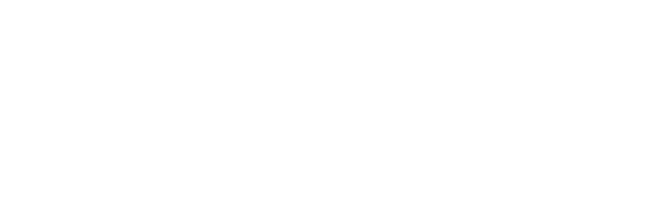
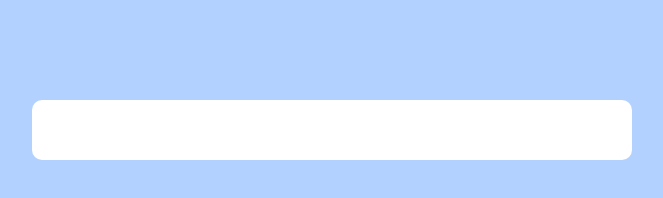
Before and after one commit to sabirklmn/Javascrpit_Quiz, a plain HTML site: page index.html in a window 1280 px wide. Shown: the whole page, without its empty margins (308-971 px from the left). Drawn offline with Linux system fonts and the light colour scheme.

Commit message:
adding app styles and div element

```diff
--- a/index.html
+++ b/index.html
@@ -2,10 +2,14 @@
 <html lang="en">
 <head>
     <meta charset="UTF-8">
-    <meta name="viewport" content="width=device-width, initial-scale=1.0">
+    <link rel="stylesheet" href="style.css">
+
     <title>Quiz App</title>
 </head>
 <body>
+    <div class="app">
+
+    </div>
 
 </body>
 </html>
--- a/style.css
+++ b/style.css
@@ -4,3 +4,14 @@
     box-sizing: border-box;
     font-family: 'Poppins',snas-erif;
 }
+body{
+    background:  #b3d1ff;
+}
+.app{
+    background: #fff;
+    width: 90%;
+    max-width: 600px;
+    margin: 100px auto 0;
+    border-radius: 10px;
+    padding: 30px;
+}
```
Also changed, not shown: gitsetup.txt (added).
